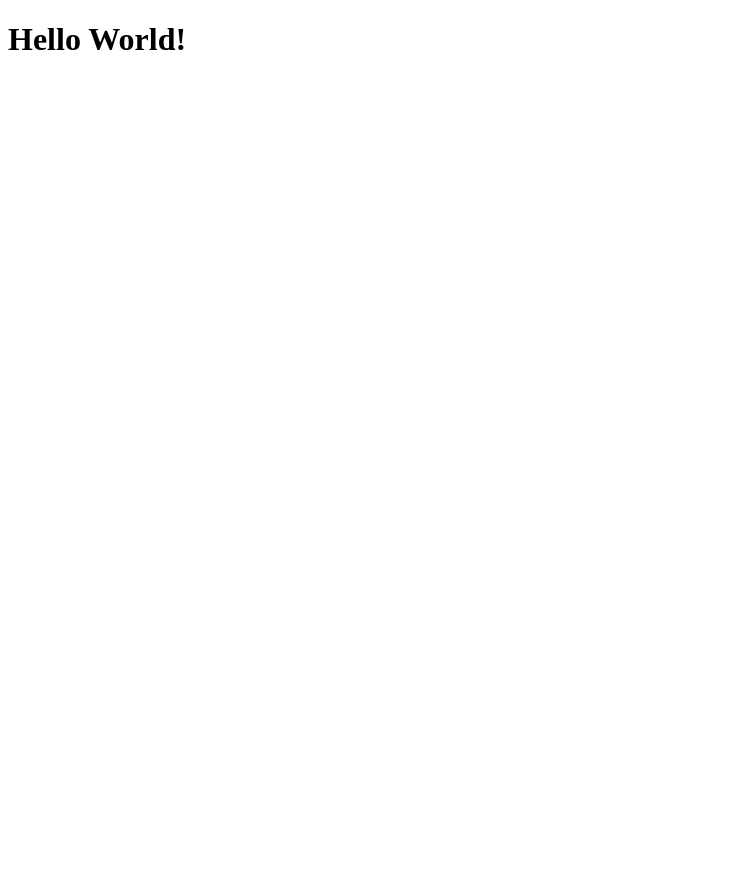
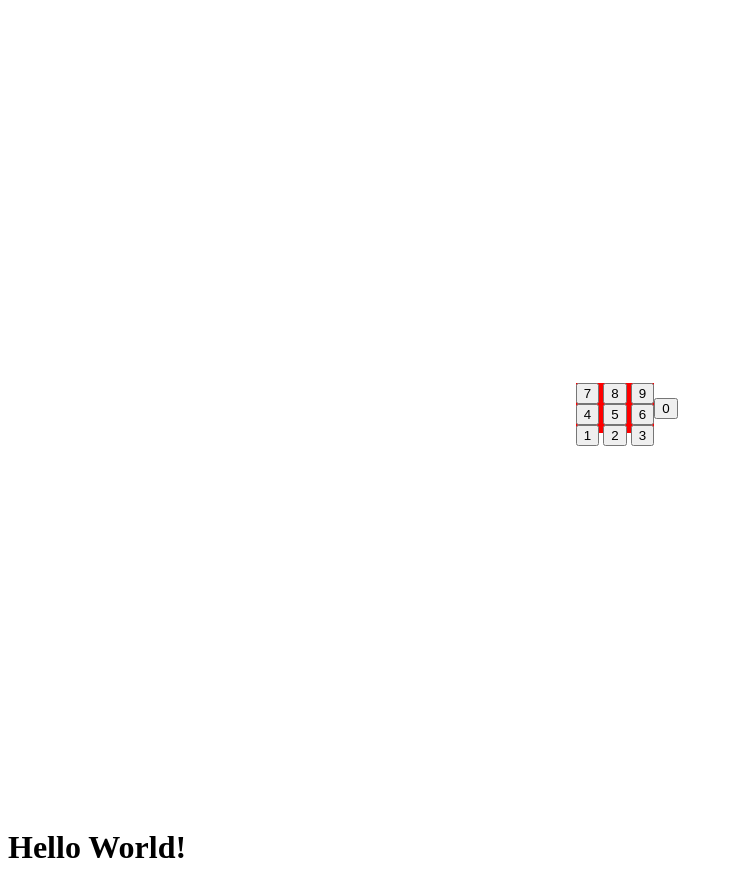
Before and after one commit to 22DP1RMiga/Kalkulators_RM_AV, a plain HTML site: page index.html in a window 1280 px wide. Shown: the whole page, without its empty margins (0-733 px from the left). Before the commit the page ends 800 px from the top, so only its background shows below. Drawn offline with Linux system fonts and the light colour scheme.

Commit message:
kalkulatora iesakumi

```diff
--- a/index.html
+++ b/index.html
@@ -7,6 +7,33 @@
     <link rel="stylesheet" href="style.css">
 </head>
 <body>
+    <!-- Pogas, sākot no 0 līdz 9 -->
+    <div class="centeredCalc">
+        <div class="nineNUMS">
+            <div>
+                <button>7</button>
+                <button>8</button>
+                <button>9</button>
+            </div>
+
+            <div>
+                <button>4</button>
+                <button>5</button>
+                <button>6</button>
+            </div>
+
+            <div>
+                <button>1</button>
+                <button>2</button>
+                <button>3</button>
+            </div>
+        </div>
+
+        <div class="zero">
+            <button>0</button>
+        </div>
+    </div>
+
     <h1 id="output"></h1>
     <script src="script.js"></script>
 </body>
--- a/style.css
+++ b/style.css
@@ -0,0 +1,15 @@
+.zero {
+    width: 50px;
+}
+
+.nineNUMS {
+    height: 50px;
+    background-color: red;
+}
+
+.centeredCalc {
+    display: flex;
+    justify-content: center;
+    align-items: center;
+    height: 100vh;
+}
```
